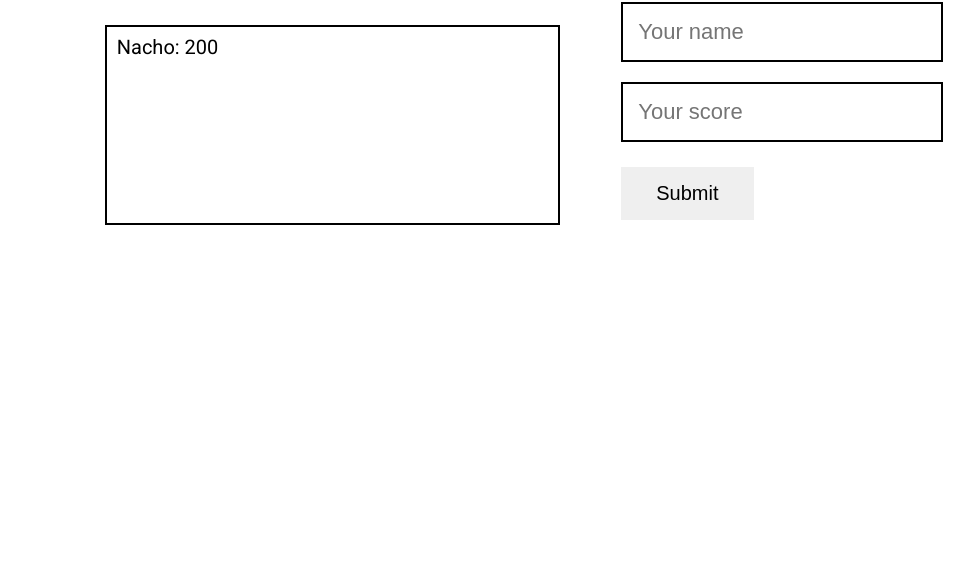
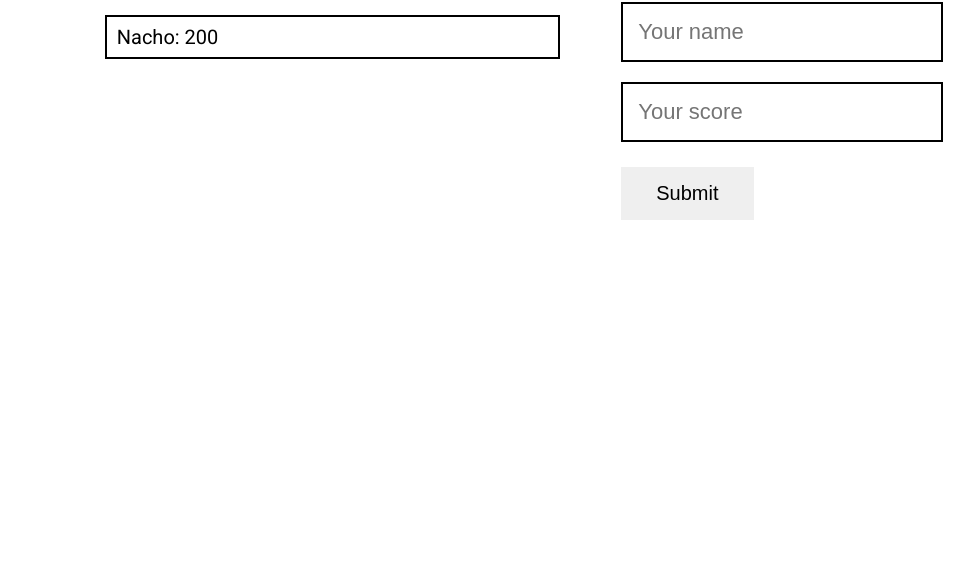
Before and after one commit to StarSheriff2/Leaderboard-Eureka-JS, a website built with webpack: page src/index.html in a window 1280 px wide. Shown: the part 228-800 px from the top of the page, without its empty margins (116-1090 px from the left). Built offline with nearby package versions, Linux system fonts and the light colour scheme.

Commit message:
fix issue with Leaderboard height

```diff
--- a/src/index.html
+++ b/src/index.html
@@ -7,7 +7,5 @@
   <meta name="viewport" content="width=device-width, initial-scale=1.0">
   <title>Leaderboard App</title>
 </head>
-  <body>
-    <div id="root"></div>
-  </body>
+  <body id="root"></body>
 </html>
--- a/src/scss/pages/_home.scss
+++ b/src/scss/pages/_home.scss
@@ -6,7 +6,7 @@
 }
 
 .main-section {
-  @include d-flex(row, center, center, wrap);
+  @include d-flex(row, center, start, wrap);
 
   max-width: 900px;
   margin: 0 auto;
@@ -32,7 +32,6 @@
   }
 
   &__scores {
-    height: 200px;
     width: 100%;
     border: black 2px solid;
     margin-top: 3rem;
```
Also changed, not shown: dist/index.html, src/css/main.css, 1 other file.
